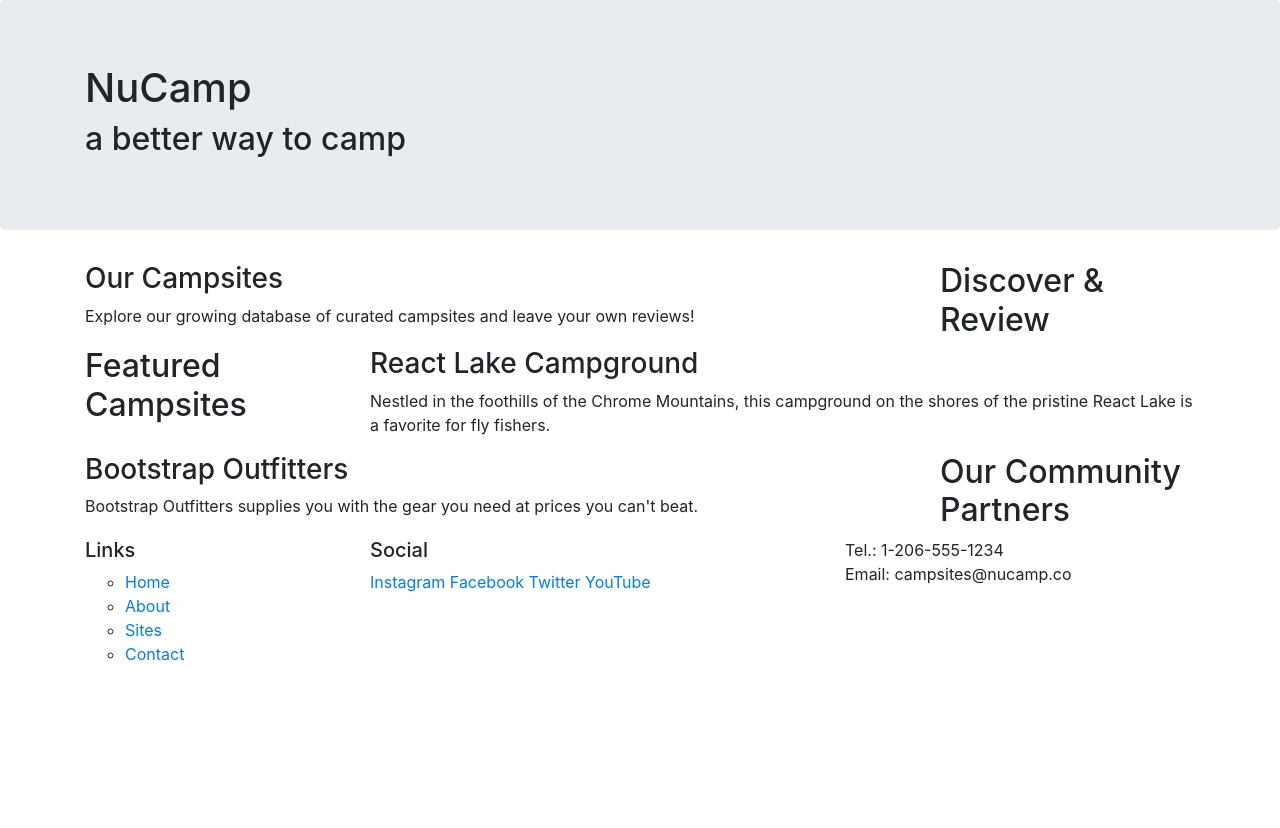
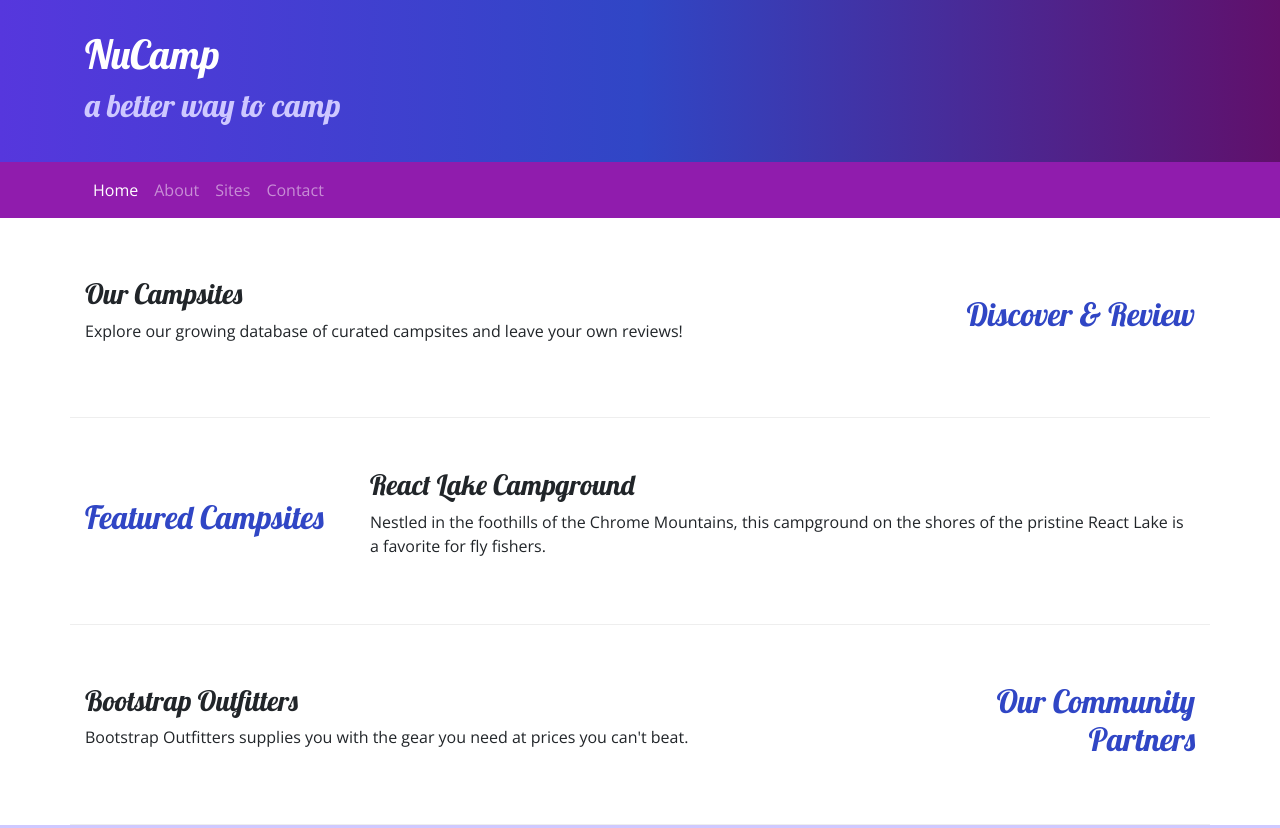
Before and after one commit to JLSawczyszyn/nucampsite, a website: page index.html in a window 1280 px wide. Shown: the top 828 px of the page. Before the commit the page ends 800 px from the top, so only its background shows below. Drawn offline with nearby package versions, Linux system fonts and the light colour scheme.

Commit message:
Navbar and Breadcrumbs

```diff
--- /dev/null
+++ b/CSS/styles.css
@@ -0,0 +1,37 @@
+body {
+    font-family: "Open Sans", sans-serif;
+}
+
+h1, h2, h3 {
+    font-family: "Lobster", cursive;
+}
+
+h2 {
+    color: #3046C5;
+}
+
+header h2 {
+    color: #CEC8FF;
+}
+
+footer {
+    background-image: linear-gradient(#CEC8FF, white);
+    padding: 20px 0;
+}
+
+.jumbotron {
+    margin:0;
+    padding: 30px;
+    background-image: linear-gradient(to right, #5637DD, #3046C5, #60106B);
+    color: white;
+}
+
+.row-content {
+    padding: 50px 0;
+    border-bottom: 1px ridge;
+    min-height: 200px;
+}
+
+.navbar {
+    background-color: #901CAD;
+}
--- a/index.html
+++ b/index.html
@@ -9,12 +9,16 @@
     <!-- Bootstrap CSS -->
     <link rel="stylesheet" href="node_modules/bootstrap/dist/css/bootstrap.min.css" />
 
+    <!-- Additional CSS must be placed after Bootstrap CSS -->
+    <link rel="stylesheet" href="https://fonts.googleapis.com/css?family=Lobster|Open+Sans" />
+    <link rel="stylesheet" href="css/styles.css" />
+
     <title>NuCamp: A Better Way To Camp</title>
 </head>
 
 <body>
 
-    <header class="jumbotron">
+    <header class="jumbotron jumbotron-fluid">
         <div class="container">
             <div class="row">
                 <div class="col">
@@ -25,34 +29,58 @@
         </div>
     </header>
 
+    <nav class="navbar navbar-expand-sm navbar-dark sticky-top">
         <div class="container">
-        <div class="row">
+            <button class="navbar-toggler ml-auto" type="button" data-toggle="collapse" data-target="#nucampNavbar">
+                <span class="navbar-toggler-icon"></span>
+            </button>
+            <div class="collapse navbar-collapse" id="nucampNavBar">
+                <ul class="navbar-nav">
+                    <li class="nav-item active"><a class="nav-link" href="#">Home</a></li>
+                    <li class="nav-item"><a class="nav-link" href="aboutus.html">About</a></li>
+                    <li class="nav-item"><a class="nav-link" href="#">Sites</a></li>
+                    <li class="nav-item"><a class="nav-link" href="#">Contact</a></li>
+                </ul>
+            </div>
+        </div>
+    </nav>
+
+    <div class="container">
+        <div class="row row-content align-items-center">
             <div class="col-sm-4 order-sm-last col-md-3">
-                <h2>Discover & Review</h2>
+                <h2 class="text-sm-right">Discover & Review</h2>
             </div>
             <div class="col">
                 <h3>Our Campsites</h3>
+                <div class="d-none d-sm-block">
                     <p>Explore our growing database of curated campsites and leave your own reviews!</p>
                 </div>
             </div>
+        </div>
 
-        <div class="row">
+        <div class="row row-content align-items-center">
             <div class="col-sm-4 col-md-3">
                 <h2>Featured Campsites</h2>
             </div>
             <div class="col">
                 <h3>React Lake Campground</h3>
-        		<p>Nestled in the foothills of the Chrome Mountains, this campground on the shores of the pristine React Lake is a favorite for fly fishers.</p>
+                <div class="d-none d-sm-block">
+                    <p>Nestled in the foothills of the Chrome Mountains, this campground on the shores of the pristine
+                        React
+                        Lake is a favorite for fly fishers.</p>
+                </div>
             </div>
         </div>
 
-        <div class="row">
+        <div class="row row-content align-items-center">
             <div class="col-sm-4 order-sm-last col-md-3">
-                <h2>Our Community Partners</h2>
+                <h2 class="text-sm-right">Our Community Partners</h2>
             </div>
             <div class="col">
                 <h3>Bootstrap Outfitters</h3>
+                <div class="d-none d-sm-block">
                     <p>Bootstrap Outfitters supplies you with the gear you need at prices you can't beat.</p>
+                </div>
             </div>
         </div>
     </div>
@@ -71,7 +99,7 @@
                         </ul>
                 </div>
                 <div class="col-6 col-sm-5 offset-1">
-                	<h5>Social</h5>
+                    <h5 text-center>Social</h5>
                     <a href="http://instagram.com/">Instagram</a>
                     <a href="http://facebook.com/">Facebook</a>
                     <a href="http://twitter.com/">Twitter</a>
```
Also changed, not shown: aboutus.html (added, +132 -0 lines), styles.css (added). Lines whose indentation alone changed are shown as unchanged.
